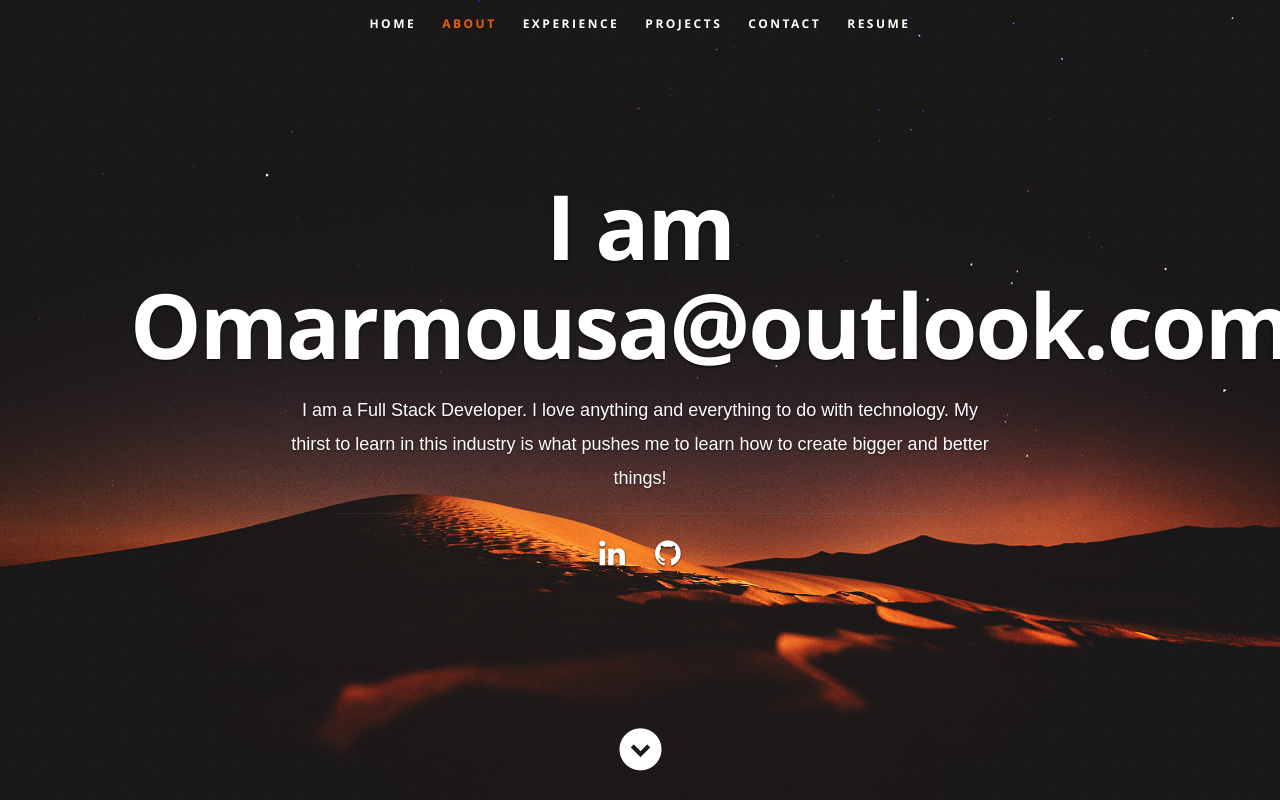
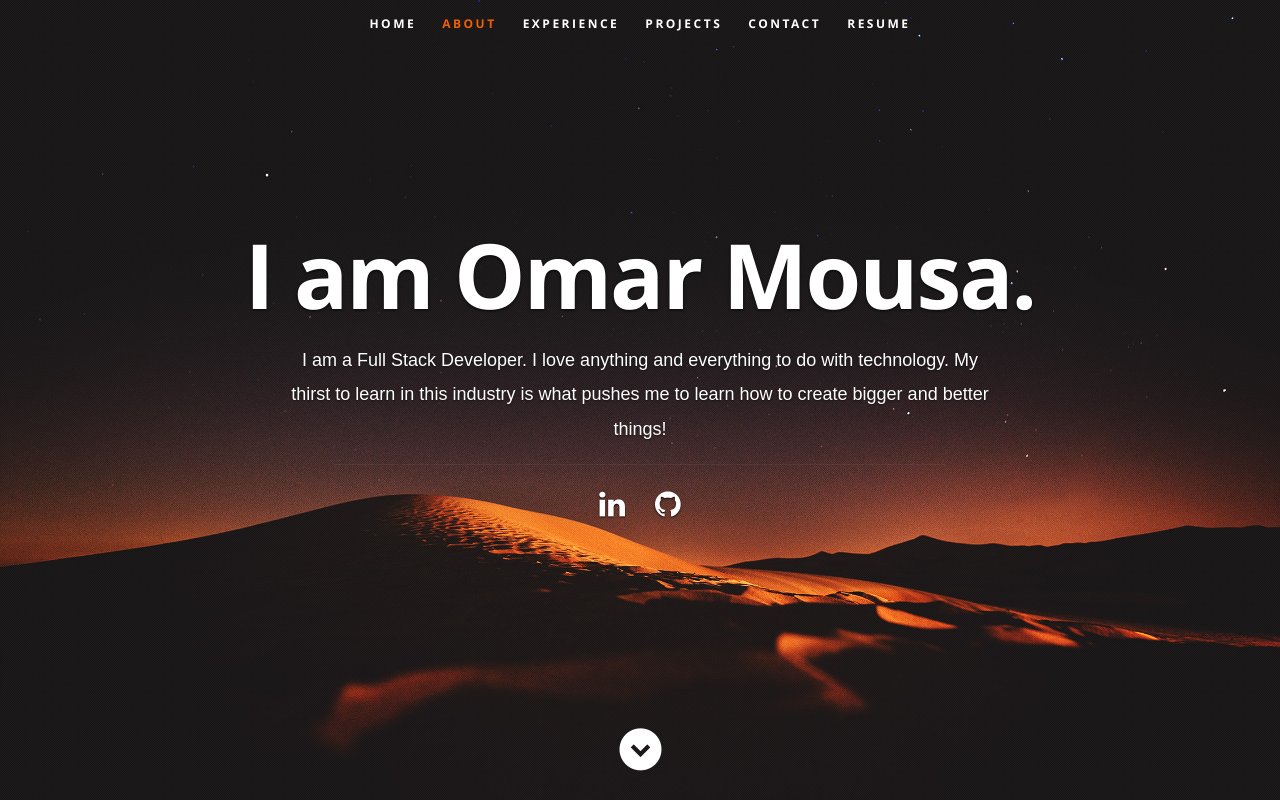
Before and after one commit to omousa98/React-Portfolio, a React (Create React App) app: page / in a window 1280 px wide. Shown: the top 800 px of the page. Built offline with nearby package versions, Linux system fonts and the light colour scheme.

Commit message:
Reverted the Name portion

```diff
--- a/src/resumeData.js
+++ b/src/resumeData.js
@@ -1,6 +1,6 @@
 let resumeData = {
     "imagebaseurl":"https://github.com/omousa98",
-    "name": "Omarmousa@outlook.com",
+    "name": "Omar Mousa",
     "role": "Full Stack Developer",
     "roleDescription": " I love anything and everything to do with technology. My thirst to learn in this industry is what pushes me to learn how to create bigger and better things!",
     "socialLinks":[
```
